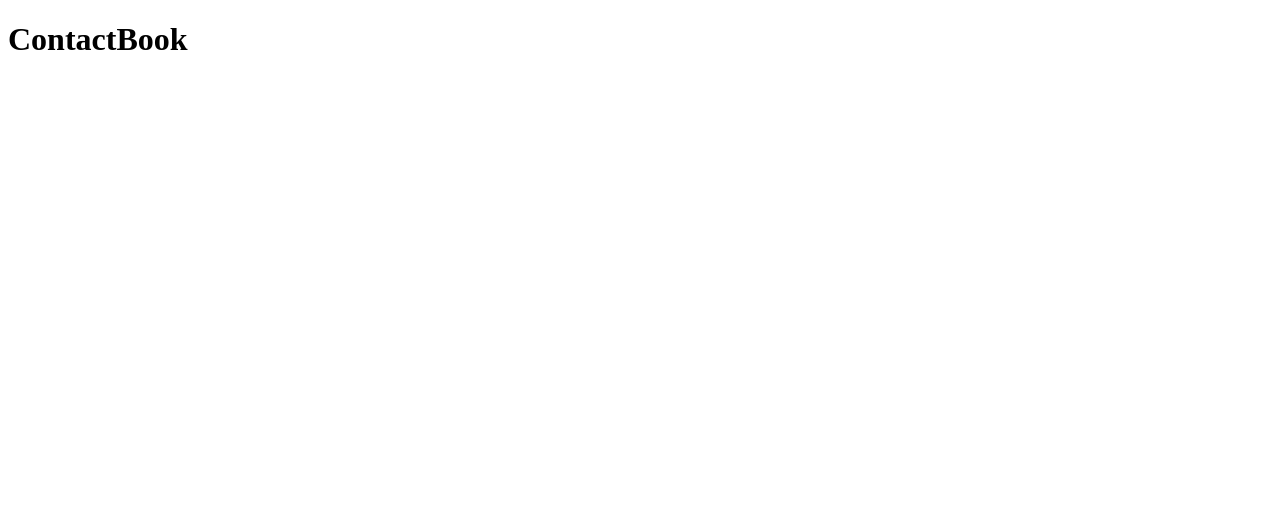
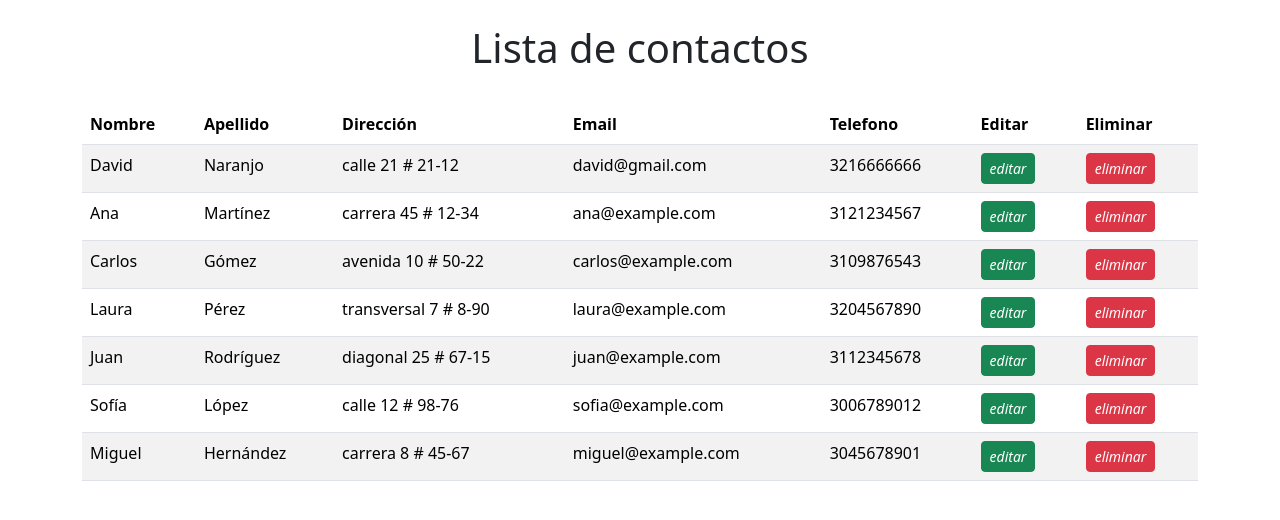
Before and after one commit to DavidNaranjoG/ContactBook, an Angular app in the folder contactBook/: page / in a window 1280 px wide. Shown: the top 520 px of the page. Built offline with nearby package versions, Linux system fonts and the light colour scheme.

Commit message:
Se creo la tabla y el services para mostrar los contactos

```diff
--- a/contactBook/src/app/app.component.html
+++ b/contactBook/src/app/app.component.html
@@ -1 +1 @@
-<h1>ContactBook</h1>
+<contactList></contactList>
--- a/contactBook/src/app/app.component.ts
+++ b/contactBook/src/app/app.component.ts
@@ -1,10 +1,11 @@
 import { Component } from '@angular/core';
 import { RouterOutlet } from '@angular/router';
+import { ContactListComponent } from "./components/contact-list/contact-list.component";
 
 @Component({
   selector: 'app-root',
   standalone: true,
-  imports: [RouterOutlet],
+  imports: [RouterOutlet, ContactListComponent],
   templateUrl: './app.component.html',
   styleUrl: './app.component.css'
 })
--- a/contactBook/src/app/components/contact-list/contact-list.component.html
+++ b/contactBook/src/app/components/contact-list/contact-list.component.html
@@ -1 +1,37 @@
-<p>contact-list works!</p>
+<div class="container">
+    <br>
+    <h1 class="text-center">Lista de contactos</h1>
+    <br>
+    <!-- Tabla de contactos  -->
+     <table class="table table-striped">
+        <thead>
+            <tr>
+                <th>Nombre</th>
+                <th>Apellido</th>
+                <th>Dirección</th>
+                <th>Email</th>
+                <th>Telefono</th>
+                <th>Editar</th>
+                <th>Eliminar</th>
+            </tr>
+        </thead>
+        <tbody>
+            <ng-container *ngFor="let contact of contacts">
+                <tr>
+                    <td>{{contact.name}}</td>
+                    <td>{{contact.lastName}}</td>
+                    <td>{{contact.address}}</td>
+                    <td>{{contact.email}}</td>
+                    <td>{{contact.phone}}</td>
+                    <td><button class="btn btn-success btn-sm me-1">
+                        <i class="bi bi-pencil-square">editar</i>
+                    </button></td>
+                    <td><button class="btn btn-danger btn-sm icon-trash">
+                        <i class="bi bi-trash">eliminar</i> <!-- Icono de basura -->
+                    </button>
+                </tr>
+
+            </ng-container>
+        </tbody>
+     </table>
+</div>
--- a/contactBook/src/app/components/contact-list/contact-list.component.ts
+++ b/contactBook/src/app/components/contact-list/contact-list.component.ts
@@ -1,12 +1,29 @@
-import { Component } from '@angular/core';
+import { Component, OnInit } from '@angular/core';
+import { Router } from 'express';
+import { CommonModule } from '@angular/common';
+import { ServicesConctatBookService } from '../../services/services-conctat-book.service';
+import { Contact } from '../../models/contacts';
 
 @Component({
   selector: 'contactList',
   standalone: true,
-  imports: [],
+  imports: [CommonModule],
   templateUrl: './contact-list.component.html',
   styleUrl: './contact-list.component.css'
 })
-export class ContactListComponent {
+export class ContactListComponent implements OnInit {
 
+  contacts: Contact[] = [];
+
+  constructor(private contactServices: ServicesConctatBookService ) {
+
+  }
+  ngOnInit(): void {
+    this.cargarGasto();
+  }
+
+
+  cargarGasto(): void {
+    this.contacts = this.contactServices.getContacts();
+  }
 }
--- /dev/null
+++ b/contactBook/src/app/services/services-conctat-book.service.ts
@@ -0,0 +1,20 @@
+import { Injectable } from '@angular/core';
+import { contactData } from '../data/contactsData';
+import { Contact } from '../models/contacts';
+
+@Injectable({
+  providedIn: 'root'
+})
+export class ServicesConctatBookService {
+  private contactData: Contact[] = contactData;
+
+  constructor() { }
+
+
+  getContacts(): Contact[] {
+    console.log(this.contactData)
+    return this.contactData
+  }
+
+
+}
--- a/contactBook/src/index.html
+++ b/contactBook/src/index.html
@@ -6,6 +6,7 @@
   <base href="/">
   <meta name="viewport" content="width=device-width, initial-scale=1">
   <link rel="icon" type="image/x-icon" href="favicon.ico">
+  <link href="https://cdn.jsdelivr.net/npm/bootstrap@5.3.3/dist/css/bootstrap.min.css" rel="stylesheet" integrity="sha384-QWTKZyjpPEjISv5WaRU9OFeRpok6YctnYmDr5pNlyT2bRjXh0JMhjY6hW+ALEwIH" crossorigin="anonymous">
 </head>
 <body>
   <app-root></app-root>
```
Also changed, not shown: contactBook/src/app/app.routes.ts (+6 -2 lines), 1 other file (tests, documents, lock files or other folders).
